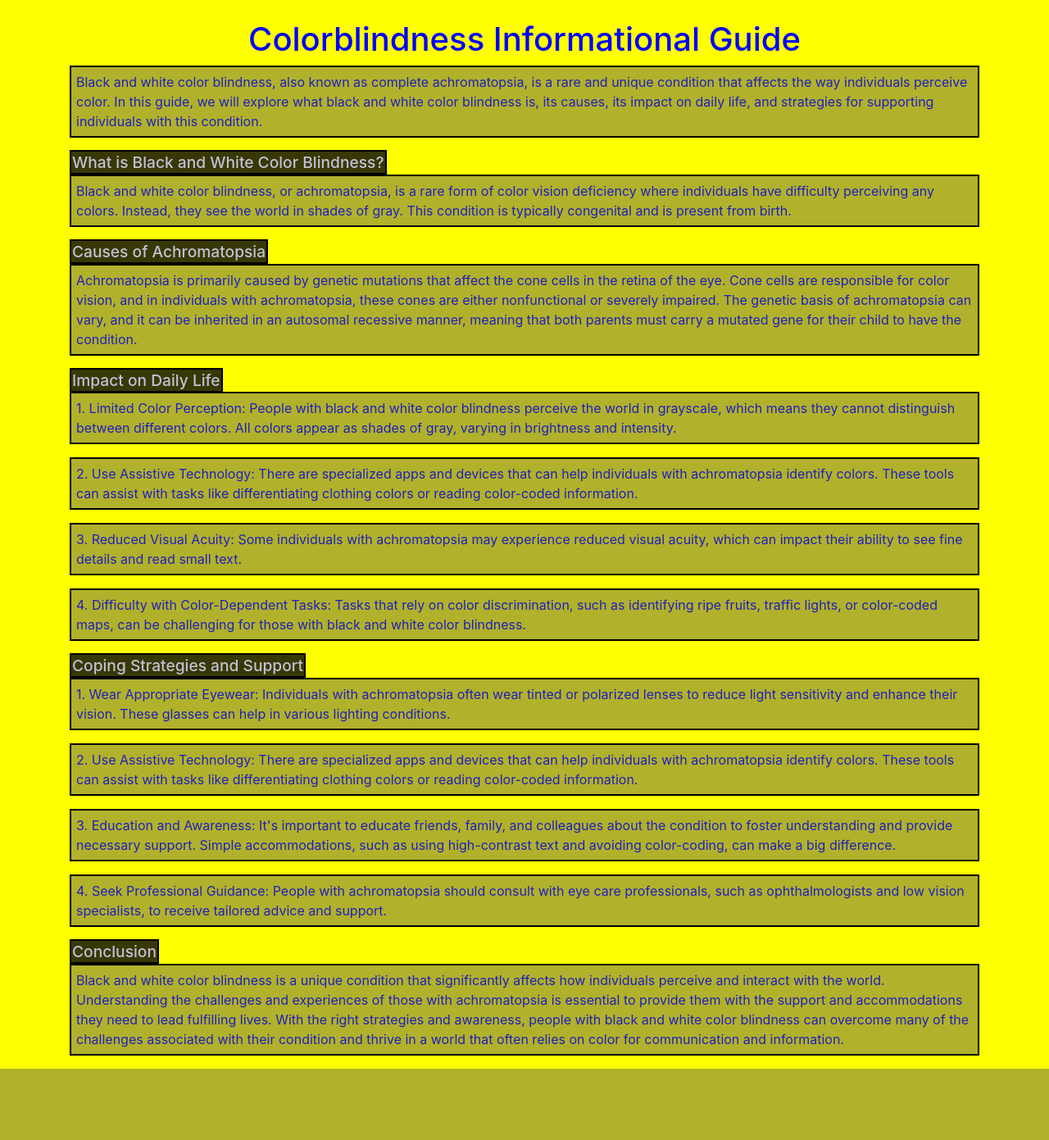
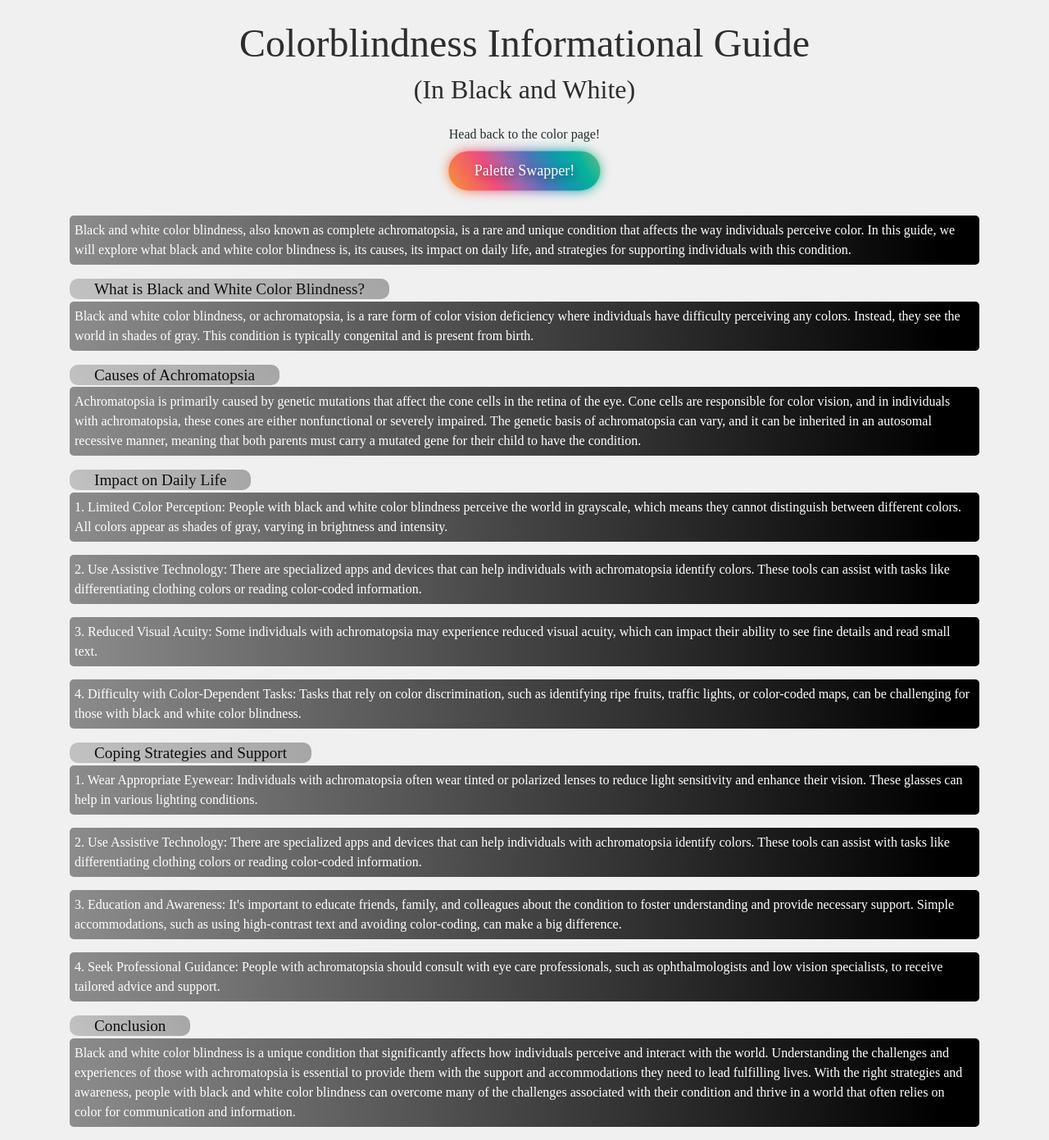
Before and after one commit to gator-chomp/palette-swapper, a Flask app: template website/templates/colorBlind.html in a window 1280 px wide. Shown: the part 56-1447 px from the top of the page at 82% size. Before the commit the page ends 1360 px from the top, so only its background shows below. Run offline with Flask 3, Linux system fonts and the light colour scheme; the template is opened without the code that fills it, so the values that code supplies are empty; some libraries are stand-ins or nearby versions.

Commit message:
finished colorBlind page + added buttons + designed a bit ... next step is to design login and sign up page a bit

```diff
--- /dev/null
+++ b/website/static/style.css
@@ -0,0 +1,130 @@
+   .bn29 {
+    border: none;
+    padding: 0.5em 1.5em;
+    outline: none;
+    color: white;
+    font-family: 'Times New Roman', Times, serif;
+    position: relative;
+    z-index: 1;
+    cursor: pointer;
+    background: none;
+    text-shadow: 3px 3px 10px rgba(0, 0, 0, 0.45);
+    font-size: large;
+    }
+
+  .bn29:before,
+  .bn29:after {
+    position: absolute;
+    top: 50%;
+    left: 50%;
+    border-radius: 10em;
+    -webkit-transform: translateX(-50%) translateY(-50%);
+    transform: translateX(-50%) translateY(-50%);
+    width: 105%;
+    height: 105%;
+    content: "";
+    z-index: -2;
+    background-size: 400% 400%;
+    background: linear-gradient(
+      60deg,
+      #f79533,
+      #f37055,
+      #ef4e7b,
+      #a166ab,
+      #5073b8,
+      #1098ad,
+      #07b39b,
+      #6fba82
+    );
+  }
+
+  .bn29:before {
+    -webkit-filter: blur(7px);
+    filter: blur(7px);
+    -webkit-transition: all 0.25s ease;
+    transition: all 0.25s ease;
+    -webkit-animation: pulse 10s infinite ease;
+    animation: pulse 10s infinite ease;
+  }
+
+  .bn29:hover:before {
+    width: 115%;
+    height: 115%;
+  }
+
+  p {
+    padding: 6px;
+    color: rgb(0, 0, 133);
+    background: linear-gradient(
+        60deg,
+        #f79533,
+        #f37055,
+        #ef4e7b,
+        #a166ab,
+        #5073b8,
+        #1098ad,
+        #07b39b,
+        #6fba82
+      );
+    font-size:medium;
+    font-family: 'Times New Roman', Times, serif;
+    -moz-border-radius: 5px;
+    -webkit-border-radius: 5px;
+    border-radius: 5px;
+  }
+
+  p:hover {
+    transform: scale(1.1);
+    transition: transform .5s;
+  }
+
+  t {
+    padding: 2px 30px;
+    color: rgb(217, 217, 217);
+    background: linear-gradient(
+        60deg,
+        #730955,
+        #075d1d
+      );
+    font-size:larger;
+    font-family: 'Times New Roman', Times, serif;
+    font-weight: 500;
+    text-align-last: center;
+    -moz-border-radius: 10px;
+    -webkit-border-radius: 10px;
+    border-radius: 10px;
+  }
+
+ .q {
+    padding: 6px;
+    color: rgb(255, 255, 255);
+    background: rgb(2,0,36);
+    background: linear-gradient(90deg, rgba(2,0,36,1) 0%, rgb(140, 140, 140) 0%, rgba(0,0,0,1) 96%);
+    font-size:medium;
+    font-family: 'Times New Roman', Times, serif;
+    -moz-border-radius: 5px;
+    -webkit-border-radius: 5px;
+    border-radius: 5px;
+  }
+
+  .q:hover {
+    transform: scale(1.1);
+    transition: transform .5s;
+  }
+
+  t2 {
+    padding: 2px 30px;
+    color: rgb(14, 14, 14);
+    background: linear-gradient(
+        60deg,
+        #c3c2c2,
+        #a5a5a5
+      );
+    font-size:larger;
+    font-family: 'Times New Roman', Times, serif;
+    font-weight: 500;
+    text-align-last: center;
+    -moz-border-radius: 10px;
+    -webkit-border-radius: 10px;
+    border-radius: 10px;
+  }
--- a/website/templates/base.html
+++ b/website/templates/base.html
@@ -35,6 +35,7 @@
                 <div class="navbar-nav">
                     {% if user.is_authenticated %}
                     <a class="nav-item nav-link" id="home" href="/">Home</a>
+                    <a class="nav-item nav-link" id="colorBlind" href="/colorBlindPage">ColorBlindPage</a>
                     <a class="nav-item nav-link" id="logout" href="/logout">Logout</a>
                     {% else %}
                     <a class="nav-item nav-link" id="login" href="/login">Login</a>
--- a/website/templates/colorBlind.html
+++ b/website/templates/colorBlind.html
@@ -1,88 +1,39 @@
-{% extends "base.html" %} {% block title %}Home{% endblock %}
+{% extends "base.html" %} {% block title %}ColorBlindPage{% endblock %}
 
 {% block content %}
     <br />
-    <body style="background-color: #FFFF00;">
-    <h1 align="center", style="color: #0000FF">Colorblindness Informational Guide</h1>
-    <head>
-        <style>
-          p {
-            padding: 6px;
-            border: 2px solid black;
-            color: rgb(32, 32, 186);
-            background-color: rgb(177, 177, 44);
-            font-size:medium;
-            font-style:inherit;
-          }
-        </style>
-    </head>
-    <body>
-        <p>Black and white color blindness, also known as complete achromatopsia,
+    <body style="background-color: #f0f0f0;">
+    <h1 align="center", style="color: #000000d0; font-family: 'Times New Roman', Times, serif; font-size:300%;">Colorblindness Informational Guide</h1>
+    <h3 align="center", style="color: #000000d0; font-family: 'Times New Roman', Times, serif; font-size:200%;">(In Black and White)</h3>
+
+
+    <div align = "center", style="font-family: 'Times New Roman', Times, serif;">
+    <label style = "margin-top: 1em; color: rgb(38, 46, 46);", for="buttonPS">Head back to the color page!</label>
+    <br />
+    <button align="center" class="bn29", style ="margin-top: .1em;", id="buttonPS", type="button", onclick="window.location.href = '/';">Palette Swapper!</button>
+    </div>
+
+    <link rel="stylesheet" href="/static/style.css">
+
+
+        <p class="q" style="margin-top: 2em;"> Black and white color blindness, also known as complete achromatopsia,
         is a rare and unique condition that affects the way individuals perceive
         color. In this guide, we will explore what black and white color blindness is,
         its causes, its impact on daily life, and strategies for supporting individuals
         with this condition.</p>
-    </body>
 
-    <head>
-        <style>
-          p {
-            padding: 6px;
-            border: 2px solid black;
-            color: rgb(32, 32, 186);
-            background-color: rgb(177, 177, 44);
-            font-size:medium;
-            font-style:inherit;
-          }
-          t {
-            padding: 1px;
-            border: 2px solid black;
-            color: rgb(193, 193, 213);
-            background-color: rgb(56, 56, 6);
-            font-size:larger;
-            font-style:inherit;
-            font-weight: 500;
-            text-align-last: center;
-          }
-        </style>
-    </head>
-    <body>
-        <t>
+        <t2>
             What is Black and White Color Blindness?
-        </t>
-        <p>Black and white color blindness, or achromatopsia, is a rare form of
+        </t2>
+
+        <p class="q">Black and white color blindness, or achromatopsia, is a rare form of
             color vision deficiency where individuals have difficulty perceiving
             any colors. Instead, they see the world in shades of gray. This condition
              is typically congenital and is present from birth.</p>
-    </body>
-
-    <head>
-        <style>
-          p {
-            padding: 6px;
-            border: 2px solid black;
-            color: rgb(32, 32, 186);
-            background-color: rgb(177, 177, 44);
-            font-size:medium;
-            font-style:inherit;
-          }
-          t {
-            padding: 1px;
-            border: 2px solid black;
-            color: rgb(193, 193, 213);
-            background-color: rgb(56, 56, 6);
-            font-size:larger;
-            font-style:inherit;
-            font-weight: 500;
-            text-align-last: center;
-          }
-        </style>
-    </head>
-    <body>
-        <t>
+        <t2>
             Causes of Achromatopsia
-        </t>
-        <p>Achromatopsia is primarily caused by genetic mutations that
+        </t2>
+        <p class="q">Achromatopsia is primarily caused by genetic mutations that
              affect the cone cells in the retina of the eye. Cone cells
               are responsible for color vision, and in individuals with
               achromatopsia, these cones are either nonfunctional or severely
@@ -90,103 +41,26 @@
                can be inherited in an autosomal recessive manner, meaning that
                 both parents must carry a mutated gene for their child to have
                  the condition.</p>
-    </body>
-
-    <head>
-        <style>
-          p {
-            padding: 6px;
-            border: 2px solid black;
-            color: rgb(32, 32, 186);
-            background-color: rgb(177, 177, 44);
-            font-size:medium;
-            font-style:inherit;
-          }
-          t {
-            padding: 1px;
-            border: 2px solid black;
-            color: rgb(193, 193, 213);
-            background-color: rgb(56, 56, 6);
-            font-size:larger;
-            font-style:inherit;
-            font-weight: 500;
-            text-align-last: center;
-          }
-        </style>
-    </head>
-    <body>
-        <t>
+        <t2>
             Impact on Daily Life
-        </t>
-        <p>1. Limited Color Perception: People with black and white color
+        </t2>
+        <p class="q">1. Limited Color Perception: People with black and white color
             blindness perceive the world in grayscale, which means they
              cannot distinguish between different colors. All colors appear
              as shades of gray, varying in brightness and intensity.</p>
-
-        <p>2. Use Assistive Technology: There are specialized apps and devices that can help individuals with achromatopsia identify colors. These tools can assist with tasks like differentiating clothing colors or reading color-coded information.</p>
-        <p>3. Reduced Visual Acuity: Some individuals with achromatopsia may experience reduced visual acuity, which can impact their ability to see fine details and read small text.</p>
-        <p>4. Difficulty with Color-Dependent Tasks: Tasks that rely on color discrimination, such as identifying ripe fruits, traffic lights, or color-coded maps, can be challenging for those with black and white color blindness.</p>
-    </body>
-
-    <head>
-        <style>
-          p {
-            padding: 6px;
-            border: 2px solid black;
-            color: rgb(32, 32, 186);
-            background-color: rgb(177, 177, 44);
-            font-size:medium;
-            font-style:inherit;
-          }
-          t {
-            padding: 1px;
-            border: 2px solid black;
-            color: rgb(193, 193, 213);
-            background-color: rgb(56, 56, 6);
-            font-size:larger;
-            font-style:inherit;
-            font-weight: 500;
-            text-align-last: center;
-          }
-        </style>
-    </head>
-    <body>
-        <t>
+        <p class="q">2. Use Assistive Technology: There are specialized apps and devices that can help individuals with achromatopsia identify colors. These tools can assist with tasks like differentiating clothing colors or reading color-coded information.</p>
+        <p class="q">3. Reduced Visual Acuity: Some individuals with achromatopsia may experience reduced visual acuity, which can impact their ability to see fine details and read small text.</p>
+        <p class="q">4. Difficulty with Color-Dependent Tasks: Tasks that rely on color discrimination, such as identifying ripe fruits, traffic lights, or color-coded maps, can be challenging for those with black and white color blindness.</p>
+        <t2>
             Coping Strategies and Support
-        </t>
-        <p>1. Wear Appropriate Eyewear: Individuals with achromatopsia often wear tinted or polarized lenses to reduce light sensitivity and enhance their vision. These glasses can help in various lighting conditions.</p>
-        <p>2. Use Assistive Technology: There are specialized apps and devices that can help individuals with achromatopsia identify colors. These tools can assist with tasks like differentiating clothing colors or reading color-coded information.</p>
-        <p>3. Education and Awareness: It's important to educate friends, family, and colleagues about the condition to foster understanding and provide necessary support. Simple accommodations, such as using high-contrast text and avoiding color-coding, can make a big difference.</p>
-        <p>4. Seek Professional Guidance: People with achromatopsia should consult with eye care professionals, such as ophthalmologists and low vision specialists, to receive tailored advice and support.</p>
-    </body>
-
-    <head>
-        <style>
-          p {
-            padding: 6px;
-            border: 2px solid black;
-            color: rgb(32, 32, 186);
-            background-color: rgb(177, 177, 44);
-            font-size:medium;
-            font-style:inherit;
-          }
-          t {
-            padding: 1px;
-            border: 2px solid black;
-            color: rgb(193, 193, 213);
-            background-color: rgb(56, 56, 6);
-            font-size:larger;
-            font-style:inherit;
-            font-weight: 500;
-            text-align-last: center;
-          }
-        </style>
-    </head>
-    <body>
-        <t>
+        </t2>
+        <p class="q">1. Wear Appropriate Eyewear: Individuals with achromatopsia often wear tinted or polarized lenses to reduce light sensitivity and enhance their vision. These glasses can help in various lighting conditions.</p>
+        <p class="q">2. Use Assistive Technology: There are specialized apps and devices that can help individuals with achromatopsia identify colors. These tools can assist with tasks like differentiating clothing colors or reading color-coded information.</p>
+        <p class="q">3. Education and Awareness: It's important to educate friends, family, and colleagues about the condition to foster understanding and provide necessary support. Simple accommodations, such as using high-contrast text and avoiding color-coding, can make a big difference.</p>
+        <p class="q">4. Seek Professional Guidance: People with achromatopsia should consult with eye care professionals, such as ophthalmologists and low vision specialists, to receive tailored advice and support.</p>
+        <t2>
             Conclusion
-        </t>
-        <p>Black and white color blindness is a unique condition that significantly affects how individuals perceive and interact with the world. Understanding the challenges and experiences of those with achromatopsia is essential to provide them with the support and accommodations they need to lead fulfilling lives. With the right strategies and awareness, people with black and white color blindness can overcome many of the challenges associated with their condition and thrive in a world that often relies on color for communication and information.</p>
-    </body>
+        </t2>
+        <p class="q">Black and white color blindness is a unique condition that significantly affects how individuals perceive and interact with the world. Understanding the challenges and experiences of those with achromatopsia is essential to provide them with the support and accommodations they need to lead fulfilling lives. With the right strategies and awareness, people with black and white color blindness can overcome many of the challenges associated with their condition and thrive in a world that often relies on color for communication and information.</p>
 
 {% endblock %}
--- a/website/views.py
+++ b/website/views.py
@@ -20,3 +20,9 @@ def home():
             db.session.commit()
             flash('Note added!!', category='success')
     return render_template("home.html", user=current_user)
+
+
+@views.route('/colorBlindPage')
+@login_required
+def colorBlind():
+    return render_template("colorBlind.html", user=current_user)
```
Also changed, not shown: website/templates/home.html (+13 -143 lines).
